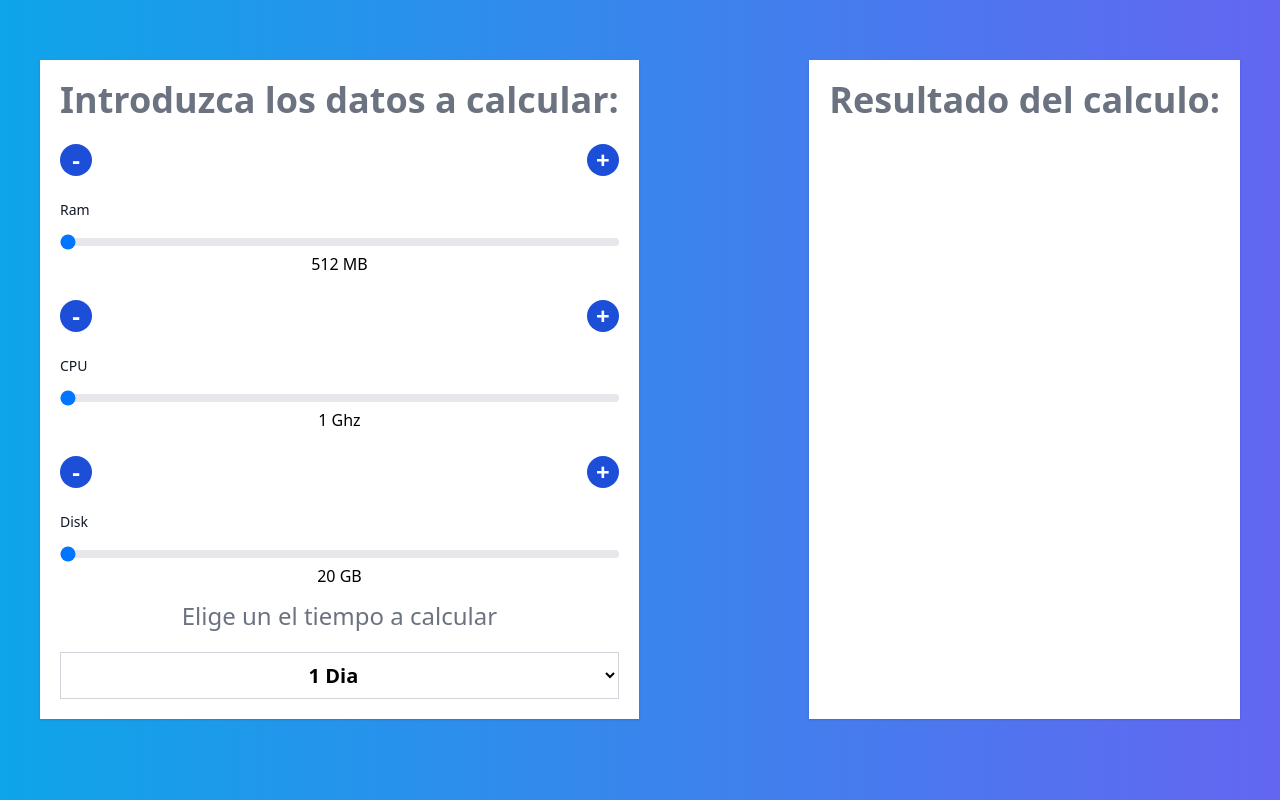
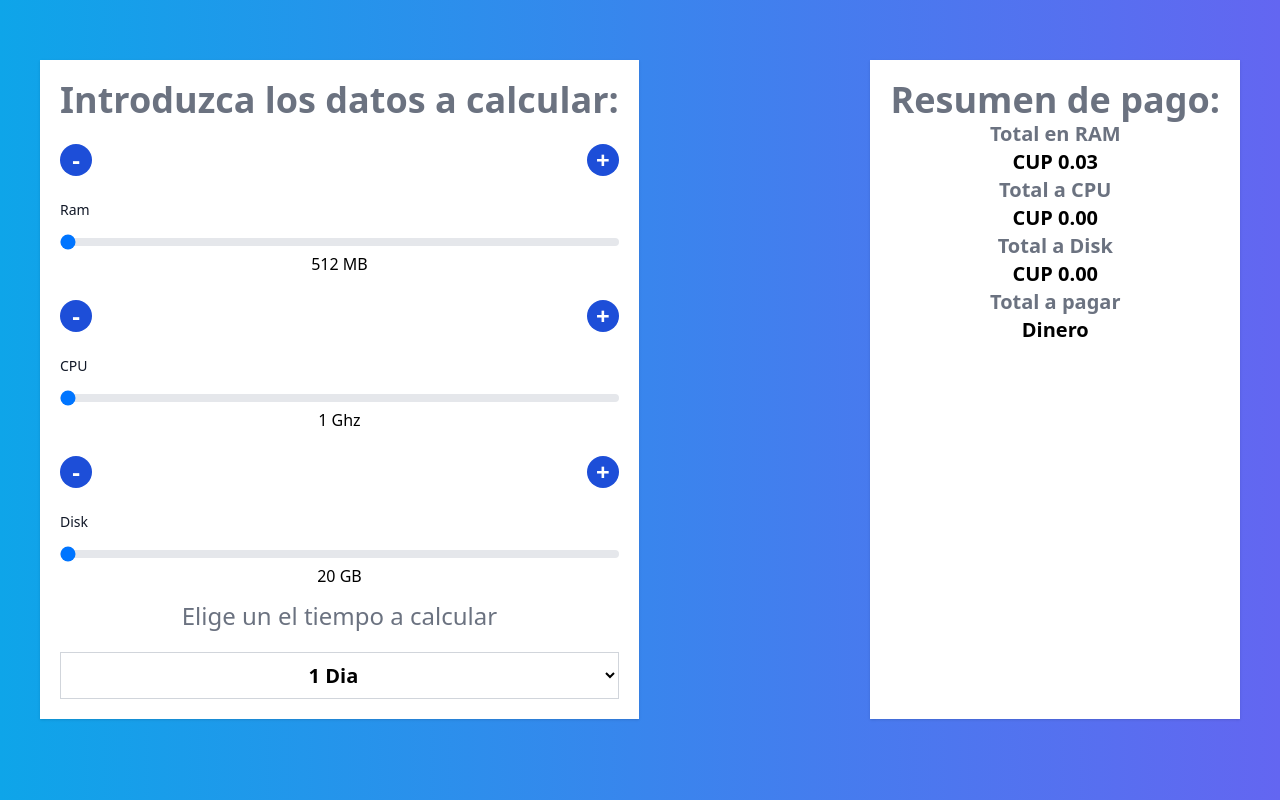
Before and after one commit to kaelthasmanu/CalculadoraVPSEtecsa, a React (Vite) app: page / in a window 1280 px wide. Built offline with nearby package versions, Linux system fonts and the light colour scheme.

Commit message:
fuck i have a bug

```diff
--- a/src/App.jsx
+++ b/src/App.jsx
@@ -1,12 +1,32 @@
-import { useState } from 'react'
+import { useState , useEffect } from 'react'
 import Header from "./components/Header.jsx"
 import Buttons from "./components/buttons.jsx";
+import {formatMoney , calculateTotal } from "./helpers"
 
 function App() {
     const [Ram, setRam] = useState(512)
     const [CPU, setCPU] = useState(1)
     const [Disk , setDisk] = useState(20)
     const [tiempo , setTiempo] = useState(1)
+    const [pagoRam , setPagoRam] = useState(0.05)
+    const [pagoCPU , setPagoCPU] = useState(0.04)
+    const [pagoDisk , setPagoDisk] = useState(0.01)
+
+    useEffect(() => {
+        const totalpago = calculateTotal(Ram , CPU , Disk , tiempo)
+        setPagoRam(totalpago[0])
+    }, [Ram ,tiempo]);
+
+    useEffect(() => {
+        const totalpago = calculateTotal(Ram , CPU , Disk , tiempo)
+        console.log(totalpago[1])
+        setPagoCPU(totalpago[1])
+    }, [CPU , tiempo]);
+
+    useEffect(() => {
+        const totalpago = calculateTotal(Ram , CPU , Disk , tiempo)
+        setPagoDisk(totalpago[2])
+    }, [Disk , tiempo]);
 
     const minDisk = 20
     const maxDisk = 500
@@ -95,6 +115,7 @@ function App() {
                    min={minRam}
                    max={maxRam}
                    value={Ram}
+                   step="100"
                    onChange={changeRam}
             />
             <p className="mb-3 text-center">{Ram} MB</p>
@@ -135,6 +156,7 @@ function App() {
                    min={minDisk}
                    max={maxDisk}
                    value={Disk}
+                   step="50"
                    onChange={changeDisk}
             />
             <p className="mb-3 text-center">{Disk} GB</p>
@@ -153,7 +175,15 @@ function App() {
             </select>
         </div>
         <div className="m-10 bg-white shadow p-5">
-            <h1 className="text-4xl font-extrabold text-gray-500 text-center">Resultado del calculo:</h1>
+            <h1 className="text-4xl font-extrabold text-gray-500 text-center">Resumen de pago:</h1>
+            <p className="text-xl text-gray-500 text-center font-bold">Total en RAM</p>
+            <p className="text-xl text-black text-center font-bold">{formatMoney(pagoRam)}</p>
+            <p className="text-xl text-gray-500 text-center font-bold">Total a CPU</p>
+            <p className="text-xl text-black text-center font-bold">{formatMoney(pagoCPU)}</p>
+            <p className="text-xl text-gray-500 text-center font-bold">Total a Disk</p>
+            <p className="text-xl text-black text-center font-bold">{formatMoney(pagoDisk)}</p>
+            <p className="text-xl text-gray-500 text-center font-bold">Total a pagar</p>
+            <p className="text-xl text-black text-center font-bold">Dinero</p>
         </div>
     </div>
 
--- a/src/helpers/index.js
+++ b/src/helpers/index.js
@@ -1,5 +1,8 @@
 const convert = 1024
 const precioRam = 0.05
+const precioDisk = 0.01
+const precioCPU = 0.04
+
 const formatMoney = (valor) => {
     const formatter = new Intl.NumberFormat('en-US',{
         style:'currency',
@@ -8,16 +11,24 @@ const formatMoney = (valor) => {
     return formatter.format(valor)
 }
 
-const calculateTotal = (cant, plazo) => {
-    let total
+const calculateTotal = (ram,cpu,disk , time) => {
+    let totalRam = 512
+    let totalCPU = 1
+    let totalDisk = 20
 
-    if(plazo === 24){
-        total = cant  * precioRam / convert
-        console.log(total)
+    if(time === 1){
+        totalRam = ram  * precioRam / convert
+        totalCPU = cpu * precioCPU / convert
+        totalDisk = disk * precioDisk / convert
     }
-    return total
+    //console.log(totalRam)
+    //console.log(totalCPU)
+    //console.log(totalDisk)
+    return [totalRam,totalCPU,totalDisk]
 }
 
 export {
-    formatMoney
+    formatMoney,
+    calculateTotal
+
 }
```
